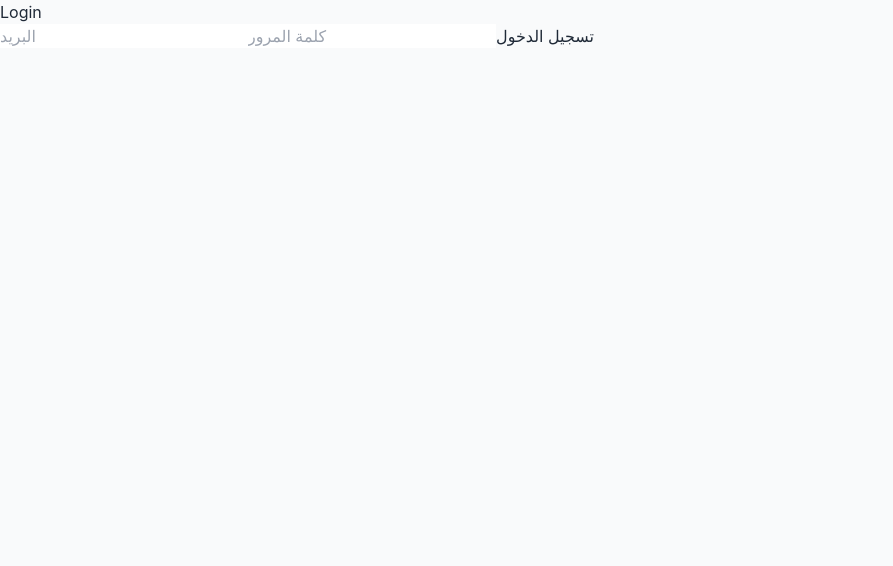
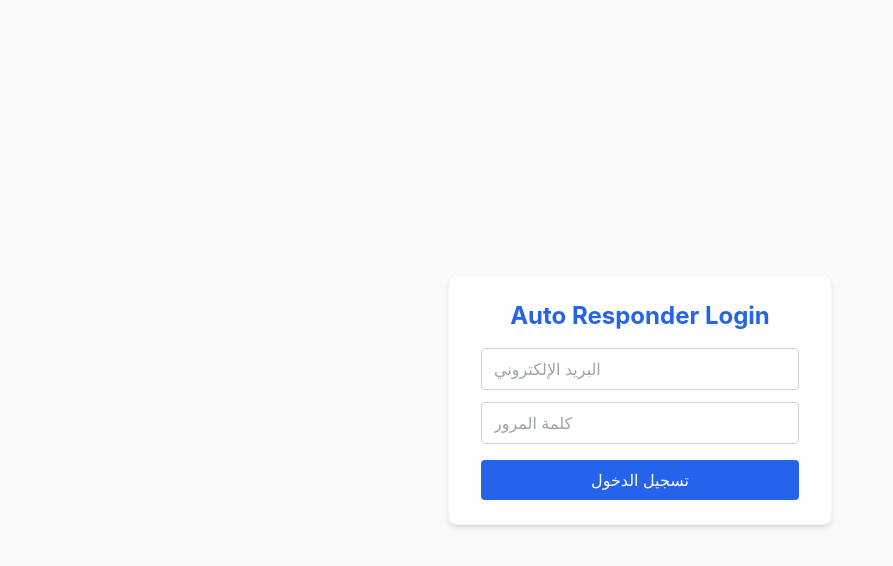
Before and after one commit to breemo/autoresponderapp, a React (Vite) app: page / in a window 1280 px wide. Shown: the top 566 px of the page, without its empty margins (0-893 px from the left). Built offline with nearby package versions, Linux system fonts and the light colour scheme.

Commit message:
Update Login.jsx

```diff
--- a/src/pages/Login.jsx
+++ b/src/pages/Login.jsx
@@ -1,80 +1,81 @@
 import React, { useState } from "react";
+import { useNavigate } from "react-router-dom";
 import { supabase } from "../lib/supabaseClient";
-import { useAuth } from "../context/AuthContext.jsx";
+import { useAuth } from "../context/AuthContext";
 
 export default function Login() {
+  const navigate = useNavigate();
   const { setUser } = useAuth();
 
   const [email, setEmail] = useState("");
   const [password, setPassword] = useState("");
-  const [error, setError] = useState("");
+  const [message, setMessage] = useState("");
 
-  async function handleLogin(e) {
+  const handleLogin = async (e) => {
     e.preventDefault();
-    setError("");
 
-    // 1) Auth login
-    const { data, error: err1 } = await supabase.auth.signInWithPassword({
-      email,
-      password,
-    });
+    const { data: user, error } = await supabase
+      .from("users")
+      .select("*")
+      .eq("email", email)
+      .eq("password", password)
+      .single();
 
-    if (err1) {
-      setError("خطأ في تسجيل الدخول");
+    if (error || !user) {
+      setMessage("❌ البريد الإلكتروني أو كلمة المرور غير صحيحة");
       return;
     }
 
-    const authUser = data.user;
+    localStorage.setItem("user", JSON.stringify(user));
+    setUser(user);
 
-    // 2) جلب بيانات العميل من Table: clients
-    const { data: clientRow, error: err2 } = await supabase
-      .from("clients")
-      .select("id, business_name, email, plan_id")
-      .eq("email", email)
-      .single();
+    setMessage(`✅ مرحبًا ${user.role === "admin" ? "بالمدير" : "بالعميل"}!`);
 
-    if (err2) {
-      setError("المستخدم غير موجود في جدول العملاء");
-      return;
-    }
-
-    // 3) دمج بيانات supabase user + clientRow
-    const finalUser = {
-      uid: authUser.id,
-      email: authUser.email,
-      client_id: clientRow.id,  // 🎯 هذا أهم شيء
-      business_name: clientRow.business_name,
-      plan_id: clientRow.plan_id,
-    };
-
-    // 4) تخزين
-    localStorage.setItem("user", JSON.stringify(finalUser));
-    setUser(finalUser);
-
-    // 5) عمل redirect
-    window.location.href = "/client/dashboard";
-  }
+    setTimeout(() => {
+      navigate(user.role === "admin" ? "/admin" : "/client");
+    }, 500);
+  };
 
   return (
-    <div>
-      <h1>Login</h1>
+    <div className="min-h-screen flex items-center justify-center bg-gray-50">
+      <form
+        onSubmit={handleLogin}
+        className="bg-white shadow-md rounded-lg px-8 py-6 w-96 border border-gray-100"
+      >
+        <h2 className="text-2xl font-bold mb-4 text-center text-blue-600">
+          Auto Responder Login
+        </h2>
 
-      {error && <p className="text-red-500">{error}</p>}
+        {message && (
+          <p className="text-center mb-3 text-green-600 font-medium">
+            {message}
+          </p>
+        )}
 
-      <form onSubmit={handleLogin}>
         <input
           type="email"
-          placeholder="البريد"
+          placeholder="البريد الإلكتروني"
+          value={email}
           onChange={(e) => setEmail(e.target.value)}
+          className="w-full mb-3 px-3 py-2 border border-gray-300 rounded focus:outline-none focus:ring-2 focus:ring-blue-400"
+          required
         />
 
         <input
           type="password"
           placeholder="كلمة المرور"
+          value={password}
           onChange={(e) => setPassword(e.target.value)}
+          className="w-full mb-4 px-3 py-2 border border-gray-300 rounded focus:outline-none focus:ring-2 focus:ring-blue-400"
+          required
         />
 
-        <button>تسجيل الدخول</button>
+        <button
+          type="submit"
+          className="w-full bg-blue-600 text-white py-2 rounded hover:bg-blue-700 transition-all"
+        >
+          تسجيل الدخول
+        </button>
       </form>
     </div>
   );
```
